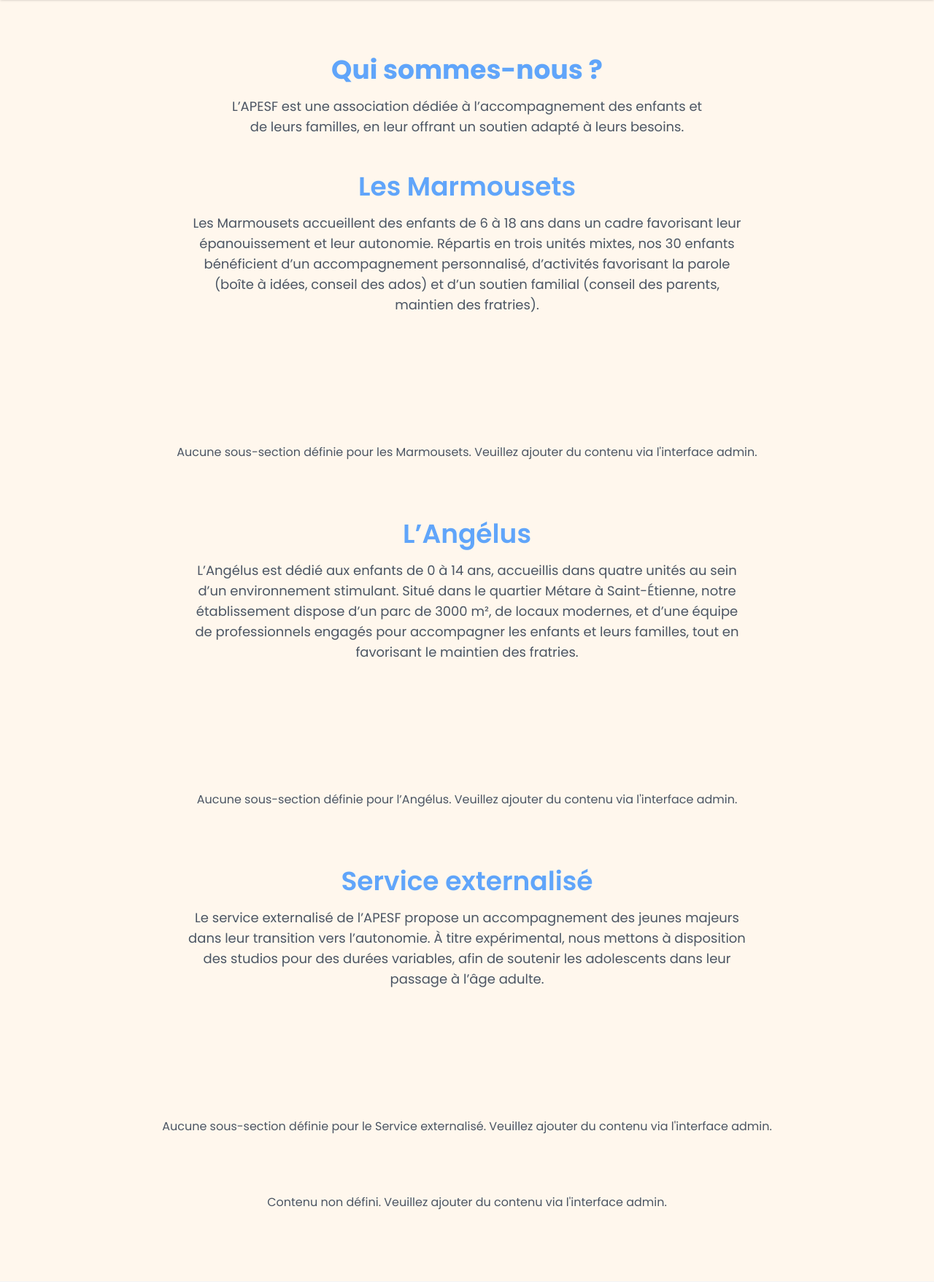
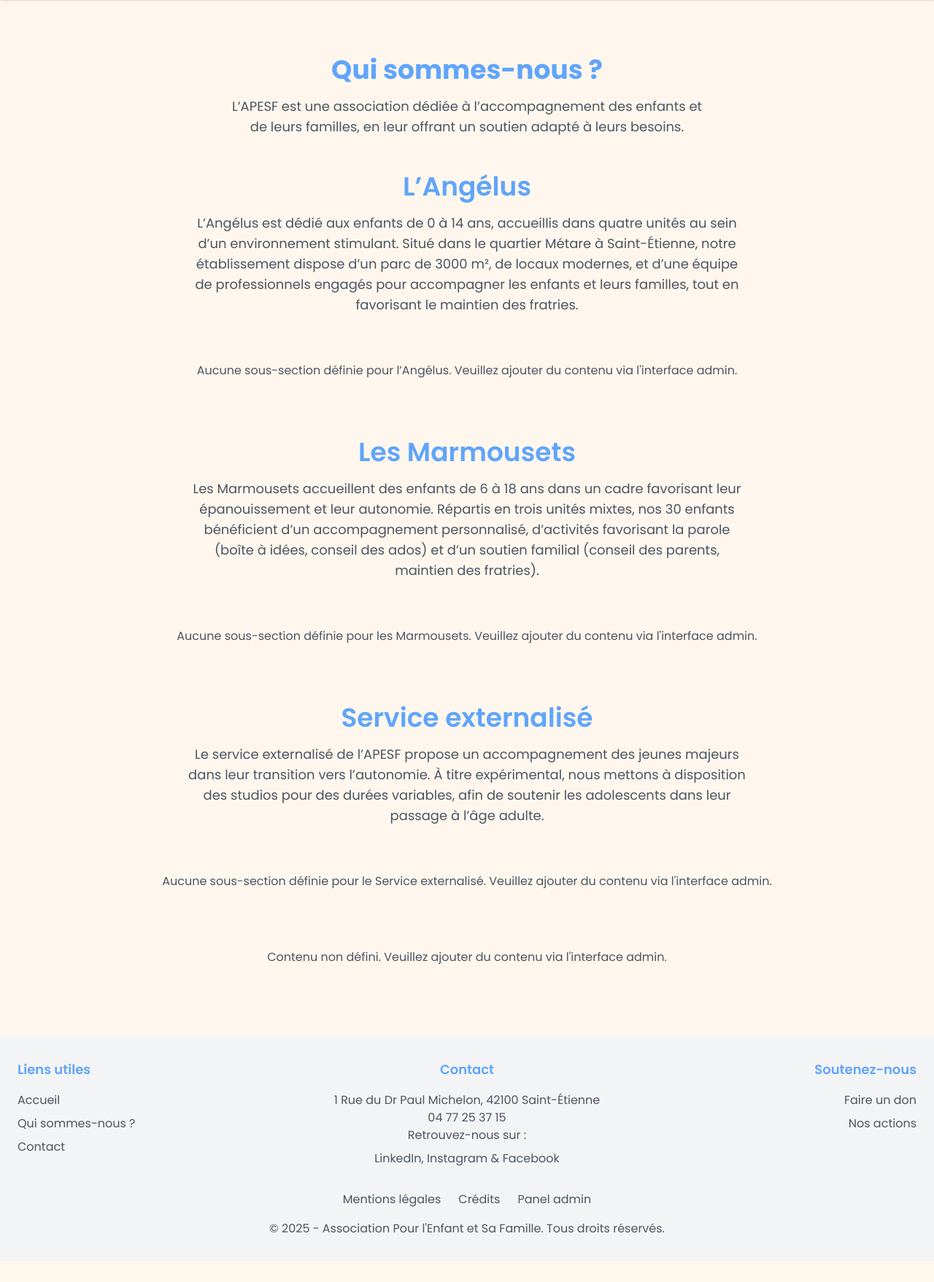
Before and after one commit to Potaaaaaaaaaaaato/apesf_site, a Django app: page /qui-sommes-nous/ in a window 1280 px wide. Shown: the part 80-1837 px from the top of the page at 73% size. After the commit the page ends 1770 px from the top, so only its background shows below. Run offline with Django 4.2, Linux system fonts and the light colour scheme; data that the repository does not hold is empty; some libraries are stand-ins or nearby versions.

Commit message:
Update qui_sommes_nous template to swap Angélus and Marmousets sections for improved content organization

```diff
--- a/apesf/templates/qui_sommes_nous.html
+++ b/apesf/templates/qui_sommes_nous.html
@@ -9,18 +9,56 @@
     </p>
 </div>
 
+<!-- Section Angélus -->
+<section class="mb-12">
+    <div class="container mx-auto px-6">
+        <h2 class="text-4xl font-semibold text-primary-500 mb-4 text-center">L’Angélus</h2>
+        <p class="text-lg text-neutral-600 mb-8 max-w-3xl mx-auto text-center">
+            L’Angélus est dédié aux enfants de 0 à 14 ans, accueillis dans quatre unités au sein d’un environnement stimulant. Situé dans le quartier Métare à Saint-Étienne, notre établissement dispose d’un parc de 3000 m², de locaux modernes, et d’une équipe de professionnels engagés pour accompagner les enfants et leurs familles, tout en favorisant le maintien des fratries.
+        </p>
+        <!-- Conteneur intermédiaire pour les sous-sections -->
+        <div class="py-8">
+            <!-- Sous-sections dynamiques pour Angélus -->
+            {% if angelus_sections %}
+                <div class="grid grid-cols-1 md:grid-cols-2 gap-8">
+                    {% for section in angelus_sections %}
+                        <div class="bg-white shadow-lg rounded-lg p-6 transform hover:scale-105 transition-transform">
+                            <h3 class="text-2xl font-semibold text-primary-500 mb-4">{{ section.title }}</h3>
+                            <p class="text-neutral-600 mb-4">{{ section.content }}</p>
+                            {% if section.link %}
+                                <div class="text-center">
+                                    <a href="{{ section.link }}" class="inline-block bg-primary-500 text-white px-4 py-2 rounded hover:bg-primary-600 transition-colors">
+                                        En savoir plus
+                                    </a>
+                                </div>
+                            {% endif %}
+                            {% for image in section.images.all %}
+                                <img src="{{ image.image.url }}" alt="Image" class="mt-4 w-full rounded-lg">
+                            {% endfor %}
+                        </div>
+                    {% endfor %}
+                </div>
+            {% else %}
+                <div class="text-center text-neutral-600">
+                    <p>Aucune sous-section définie pour l’Angélus. Veuillez ajouter du contenu via l'interface admin.</p>
+                </div>
+            {% endif %}
+        </div>
+    </div>
+</section>
+
 <!-- Section Marmousets -->
 <section class="mb-12">
     <div class="container mx-auto px-6">
         <h2 class="text-4xl font-semibold text-primary-500 mb-4 text-center">Les Marmousets</h2>
-        <p class="text-lg text-neutral-600 mb-24 max-w-3xl mx-auto text-center">
+        <p class="text-lg text-neutral-600 mb-8 max-w-3xl mx-auto text-center">
             Les Marmousets accueillent des enfants de 6 à 18 ans dans un cadre favorisant leur épanouissement et leur autonomie. Répartis en trois unités mixtes, nos 30 enfants bénéficient d’un accompagnement personnalisé, d’activités favorisant la parole (boîte à idées, conseil des ados) et d’un soutien familial (conseil des parents, maintien des fratries).
         </p>
         <!-- Conteneur intermédiaire pour les sous-sections -->
         <div class="py-8">
             <!-- Sous-sections dynamiques pour Marmousets -->
             {% if marmousets_sections %}
-                <div class="grid grid-cols-1 md:grid-cols-2 gap-8 mt-12">
+                <div class="grid grid-cols-1 md:grid-cols-2 gap-8">
                     {% for section in marmousets_sections %}
                         <div class="bg-white shadow-lg rounded-lg p-6 transform hover:scale-105 transition-transform">
                             <h3 class="text-2xl font-semibold text-primary-500 mb-4">{{ section.title }}</h3>
@@ -39,46 +77,8 @@
                     {% endfor %}
                 </div>
             {% else %}
-                <div class="text-center text-neutral-600 mt-12">
+                <div class="text-center text-neutral-600">
                     <p>Aucune sous-section définie pour les Marmousets. Veuillez ajouter du contenu via l'interface admin.</p>
-                </div>
-            {% endif %}
-        </div>
-    </div>
-</section>
-
-<!-- Section Angélus -->
-<section class="mb-12">
-    <div class="container mx-auto px-6">
-        <h2 class="text-4xl font-semibold text-primary-500 mb-4 text-center">L’Angélus</h2>
-        <p class="text-lg text-neutral-600 mb-24 max-w-3xl mx-auto text-center">
-            L’Angélus est dédié aux enfants de 0 à 14 ans, accueillis dans quatre unités au sein d’un environnement stimulant. Situé dans le quartier Métare à Saint-Étienne, notre établissement dispose d’un parc de 3000 m², de locaux modernes, et d’une équipe de professionnels engagés pour accompagner les enfants et leurs familles, tout en favorisant le maintien des fratries.
-        </p>
-        <!-- Conteneur intermédiaire pour les sous-sections -->
-        <div class="py-8">
-            <!-- Sous-sections dynamiques pour Angélus -->
-            {% if angelus_sections %}
-                <div class="grid grid-cols-1 md:grid-cols-2 gap-8 mt-12">
-                    {% for section in angelus_sections %}
-                        <div class="bg-white shadow-lg rounded-lg p-6 transform hover:scale-105 transition-transform">
-                            <h3 class="text-2xl font-semibold text-primary-500 mb-4">{{ section.title }}</h3>
-                            <p class="text-neutral-600 mb-4">{{ section.content }}</p>
-                            {% if section.link %}
-                                <div class="text-center">
-                                    <a href="{{ section.link }}" class="inline-block bg-primary-500 text-white px-4 py-2 rounded hover:bg-primary-600 transition-colors">
-                                        En savoir plus
-                                    </a>
-                                </div>
-                            {% endif %}
-                            {% for image in section.images.all %}
-                                <img src="{{ image.image.url }}" alt="Image" class="mt-4 w-full rounded-lg">
-                            {% endfor %}
-                        </div>
-                    {% endfor %}
-                </div>
-            {% else %}
-                <div class="text-center text-neutral-600 mt-12">
-                    <p>Aucune sous-section définie pour l’Angélus. Veuillez ajouter du contenu via l'interface admin.</p>
                 </div>
             {% endif %}
         </div>
@@ -89,14 +89,14 @@
 <section class="mb-12">
     <div class="container mx-auto px-6">
         <h2 class="text-4xl font-semibold text-primary-500 mb-4 text-center">Service externalisé</h2>
-        <p class="text-lg text-neutral-600 mb-24 max-w-3xl mx-auto text-center">
+        <p class="text-lg text-neutral-600 mb-8 max-w-3xl mx-auto text-center">
             Le service externalisé de l’APESF propose un accompagnement des jeunes majeurs dans leur transition vers l’autonomie. À titre expérimental, nous mettons à disposition des studios pour des durées variables, afin de soutenir les adolescents dans leur passage à l’âge adulte.
         </p>
         <!-- Conteneur intermédiaire pour les sous-sections -->
         <div class="py-8">
             <!-- Sous-sections dynamiques pour Service externalisé -->
             {% if service_sections %}
-                <div class="grid grid-cols-1 md:grid-cols-2 gap-8 mt-12">
+                <div class="grid grid-cols-1 md:grid-cols-2 gap-8">
                     {% for section in service_sections %}
                         <div class="bg-white shadow-lg rounded-lg p-6 transform hover:scale-105 transition-transform">
                             <h3 class="text-2xl font-semibold text-primary-500 mb-4">{{ section.title }}</h3>
@@ -115,7 +115,7 @@
                     {% endfor %}
                 </div>
             {% else %}
-                <div class="text-center text-neutral-600 mt-12">
+                <div class="text-center text-neutral-600">
                     <p>Aucune sous-section définie pour le Service externalisé. Veuillez ajouter du contenu via l'interface admin.</p>
                 </div>
             {% endif %}
```
Also changed, not shown: 1 other file.
